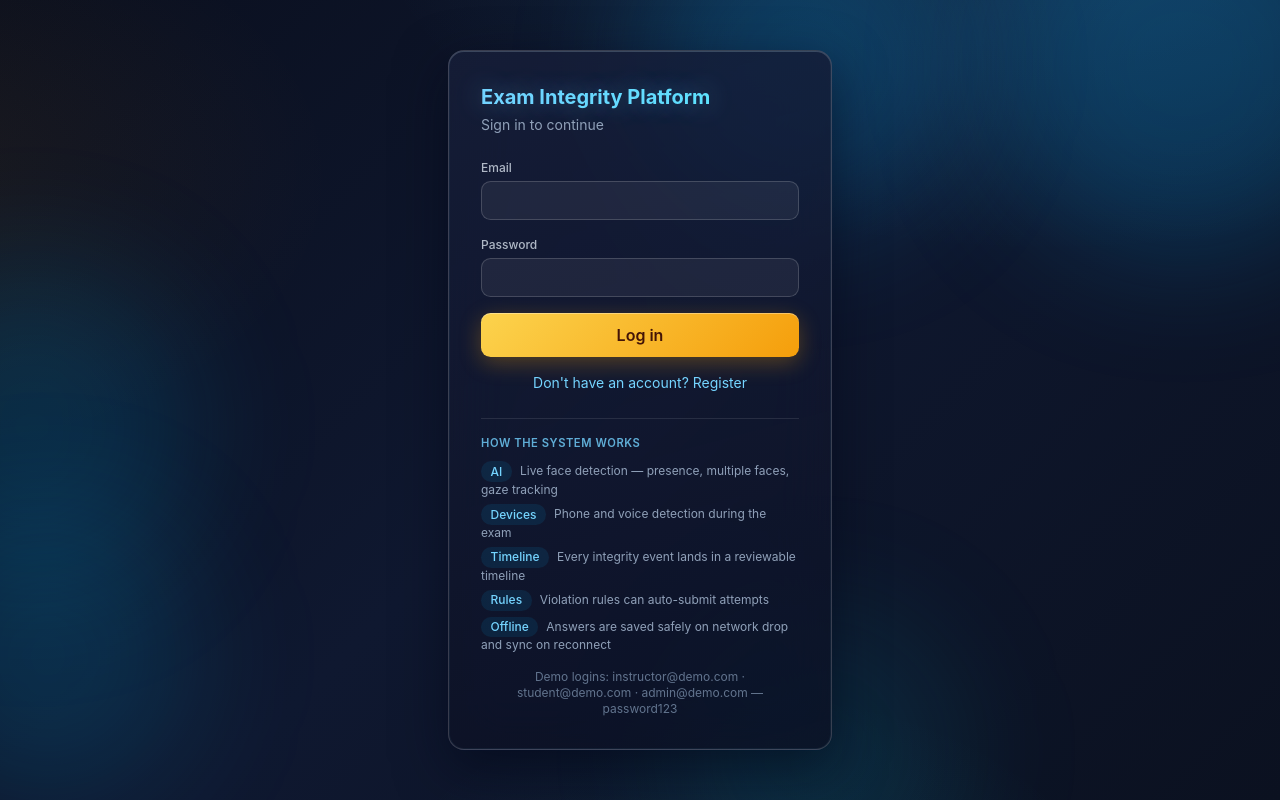
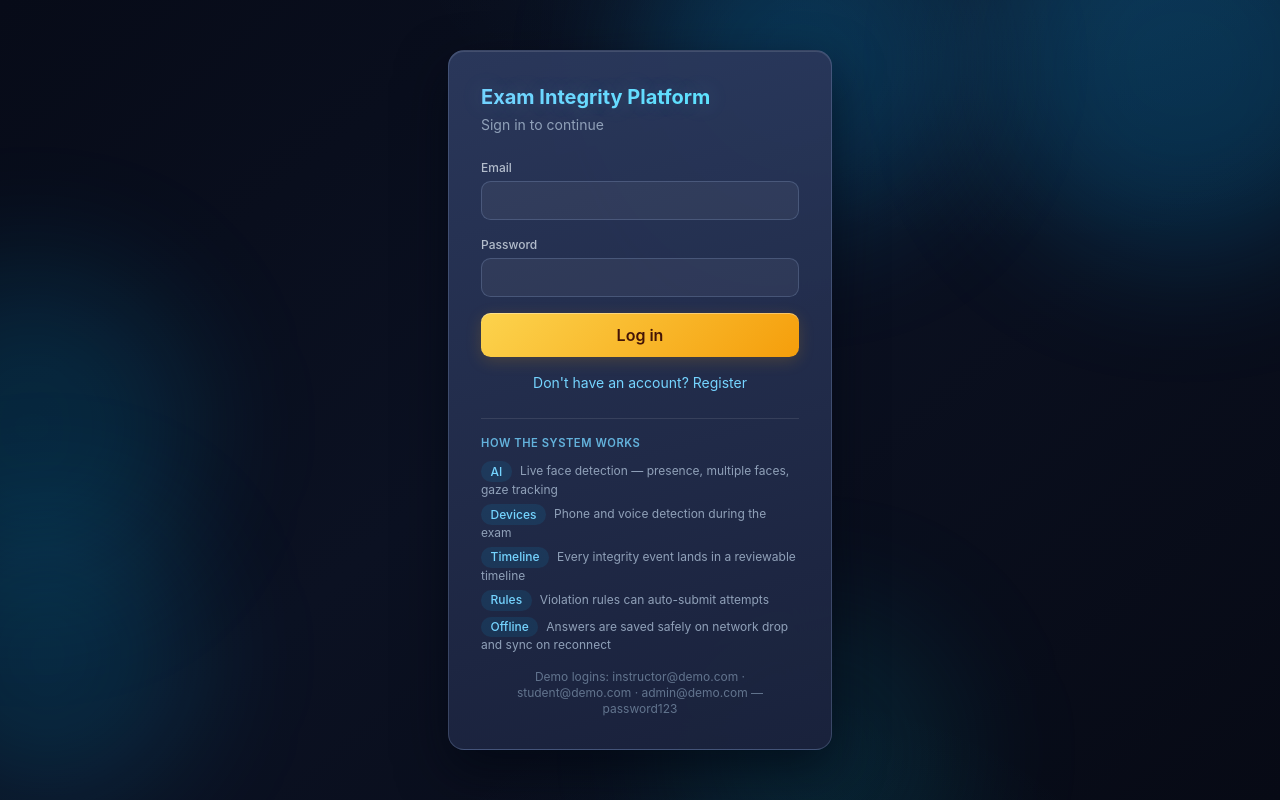
Before and after one commit to mwemmz/exam-integrity-platform, a React (Vite) app in the folder client/: page /login in a window 1280 px wide. Built offline with nearby package versions, Linux system fonts and the light colour scheme; no server answers.

Commit message:
Increase surface/background contrast and tone down neon glow

```diff
--- a/client/src/index.css
+++ b/client/src/index.css
@@ -2,7 +2,8 @@
 
 :root {
   color-scheme: dark;
-  --tone-base: #0a0f1e;
+  --tone-bg: #080c19;
+  --tone-surface: #1a2340;
   --tone-primary: #38bdf8;
   --tone-secondary: #f59e0b;
 }
@@ -10,33 +11,31 @@
 body {
   margin: 0;
   min-height: 100vh;
-  color: #e2e8f0;
+  color: #dbe3f0;
   background:
-    radial-gradient(1100px 560px at 82% -12%, rgba(56, 189, 248, 0.16), transparent 62%),
-    radial-gradient(780px 500px at -8% 22%, rgba(245, 158, 11, 0.07), transparent 56%),
-    radial-gradient(700px 460px at 58% 118%, rgba(34, 211, 238, 0.09), transparent 55%),
-    linear-gradient(135deg, #0a0f1e 0%, #0f1830 48%, #0b1120 100%);
+    radial-gradient(1000px 520px at 80% -10%, rgba(56, 189, 248, 0.09), transparent 62%),
+    radial-gradient(680px 460px at 60% 118%, rgba(34, 211, 238, 0.06), transparent 55%),
+    linear-gradient(140deg, #070b18 0%, #0b1122 46%, #070a15 100%);
   background-attachment: fixed;
 }
 
 @layer components {
   .glass {
-    background: linear-gradient(160deg, rgba(255, 255, 255, 0.12), rgba(255, 255, 255, 0.05));
-    border: 1px solid rgba(255, 255, 255, 0.16);
-    backdrop-filter: blur(20px) saturate(1.35);
-    -webkit-backdrop-filter: blur(20px) saturate(1.35);
-    box-shadow: 0 8px 32px rgba(2, 8, 23, 0.5), inset 0 1px 0 rgba(255, 255, 255, 0.12);
+    background: linear-gradient(160deg, rgba(38, 50, 82, 0.88), rgba(24, 31, 54, 0.9));
+    border: 1px solid rgba(148, 173, 214, 0.22);
+    backdrop-filter: blur(18px) saturate(1.2);
+    -webkit-backdrop-filter: blur(18px) saturate(1.2);
+    box-shadow: 0 10px 30px rgba(2, 6, 16, 0.55), inset 0 1px 0 rgba(255, 255, 255, 0.1);
   }
 
   .glass-strong {
-    background: linear-gradient(165deg, rgba(23, 30, 56, 0.85), rgba(12, 16, 34, 0.8));
-    border: 1px solid rgba(255, 255, 255, 0.18);
-    backdrop-filter: blur(28px) saturate(1.4);
-    -webkit-backdrop-filter: blur(28px) saturate(1.4);
+    background: linear-gradient(165deg, rgba(44, 58, 94, 0.95), rgba(26, 34, 60, 0.96));
+    border: 1px solid rgba(148, 173, 214, 0.25);
+    backdrop-filter: blur(24px) saturate(1.25);
+    -webkit-backdrop-filter: blur(24px) saturate(1.25);
     box-shadow:
-      0 18px 52px rgba(2, 8, 23, 0.55),
-      inset 0 1px 0 rgba(255, 255, 255, 0.14),
-      inset 0 0 0 1px rgba(125, 211, 252, 0.06);
+      0 20px 50px rgba(2, 6, 16, 0.6),
+      inset 0 1px 0 rgba(255, 255, 255, 0.12);
   }
 
   .glass-glow {
@@ -44,12 +43,9 @@ body {
   }
 
   .glass-glow:hover {
-    border-color: rgba(125, 211, 252, 0.55);
-    background: linear-gradient(160deg, rgba(255, 255, 255, 0.16), rgba(255, 255, 255, 0.08));
-    box-shadow:
-      0 12px 44px rgba(14, 165, 233, 0.28),
-      inset 0 1px 0 rgba(255, 255, 255, 0.16),
-      0 0 0 1px rgba(56, 189, 248, 0.14);
+    border-color: rgba(125, 211, 252, 0.4);
+    background: linear-gradient(160deg, rgba(44, 58, 94, 0.95), rgba(28, 36, 62, 0.97));
+    box-shadow: 0 12px 32px rgba(2, 6, 16, 0.6), inset 0 1px 0 rgba(255, 255, 255, 0.12);
     transform: translateY(-2px);
   }
 
@@ -61,13 +57,13 @@ body {
     font-weight: 600;
     color: #082f49;
     background-image: linear-gradient(135deg, #7dd3fc, #38bdf8);
-    box-shadow: 0 6px 22px rgba(14, 165, 233, 0.35), inset 0 1px 0 rgba(255, 255, 255, 0.35);
+    box-shadow: 0 4px 16px rgba(14, 165, 233, 0.22), inset 0 1px 0 rgba(255, 255, 255, 0.35);
     transition: box-shadow 0.25s ease, filter 0.25s ease, transform 0.25s ease;
   }
 
   .btn-primary:hover {
-    box-shadow: 0 0 0 1px rgba(56, 189, 248, 0.45), 0 10px 30px rgba(14, 165, 233, 0.55);
-    filter: brightness(1.05);
+    box-shadow: 0 0 0 1px rgba(56, 189, 248, 0.35), 0 6px 18px rgba(14, 165, 233, 0.3);
+    filter: brightness(1.04);
     transform: translateY(-1px);
   }
 
@@ -87,13 +83,13 @@ body {
     font-weight: 600;
     color: #431407;
     background-image: linear-gradient(135deg, #fcd34d, #f59e0b);
-    box-shadow: 0 6px 22px rgba(245, 158, 11, 0.3), inset 0 1px 0 rgba(255, 255, 255, 0.35);
+    box-shadow: 0 4px 16px rgba(245, 158, 11, 0.18), inset 0 1px 0 rgba(255, 255, 255, 0.35);
     transition: box-shadow 0.25s ease, filter 0.25s ease, transform 0.25s ease;
   }
 
   .btn-secondary:hover {
-    box-shadow: 0 0 0 1px rgba(245, 158, 11, 0.45), 0 10px 30px rgba(245, 158, 11, 0.45);
-    filter: brightness(1.05);
+    box-shadow: 0 0 0 1px rgba(245, 158, 11, 0.35), 0 6px 18px rgba(245, 158, 11, 0.28);
+    filter: brightness(1.04);
     transform: translateY(-1px);
   }
 
@@ -111,24 +107,23 @@ body {
     justify-content: center;
     border-radius: 0.6rem;
     font-weight: 500;
-    color: #e2e8f0;
-    background: rgba(255, 255, 255, 0.08);
-    border: 1px solid rgba(255, 255, 255, 0.17);
+    color: #dbe3f0;
+    background: rgba(255, 255, 255, 0.07);
+    border: 1px solid rgba(148, 173, 214, 0.28);
     transition: all 0.25s ease;
   }
 
   .btn-soft:hover {
-    background: rgba(255, 255, 255, 0.15);
-    border-color: rgba(56, 189, 248, 0.5);
-    box-shadow: 0 0 0 1px rgba(56, 189, 248, 0.28), 0 6px 20px rgba(14, 165, 233, 0.28);
+    background: rgba(255, 255, 255, 0.12);
+    border-color: rgba(125, 211, 252, 0.45);
   }
 
   .input-glass {
     width: 100%;
-    background: rgba(255, 255, 255, 0.06);
-    border: 1px solid rgba(255, 255, 255, 0.17);
+    background: rgba(255, 255, 255, 0.05);
+    border: 1px solid rgba(148, 173, 214, 0.25);
     border-radius: 0.6rem;
-    color: #f1f5f9;
+    color: #eef2f8;
     padding: 0.5rem 0.75rem;
     font-size: 0.875rem;
     outline: none;
@@ -140,9 +135,9 @@ body {
   }
 
   .input-glass:focus {
-    border-color: rgba(56, 189, 248, 0.65);
-    background: rgba(255, 255, 255, 0.1);
-    box-shadow: 0 0 0 3px rgba(14, 165, 233, 0.22), 0 0 22px rgba(14, 165, 233, 0.18);
+    border-color: rgba(56, 189, 248, 0.55);
+    background: rgba(255, 255, 255, 0.08);
+    box-shadow: 0 0 0 2px rgba(14, 165, 233, 0.18);
   }
 
   .label {
@@ -173,11 +168,11 @@ body {
 
   .td {
     padding: 0.8rem 1rem;
-    border-top: 1px solid rgba(255, 255, 255, 0.09);
+    border-top: 1px solid rgba(148, 173, 214, 0.12);
   }
 
   .tbl thead tr {
-    background: rgba(255, 255, 255, 0.05);
+    background: rgba(148, 173, 214, 0.07);
   }
 
   .tbl tbody tr {
@@ -185,7 +180,7 @@ body {
   }
 
   .tbl tbody tr:hover {
-    background: rgba(14, 165, 233, 0.1);
+    background: rgba(56, 189, 248, 0.09);
   }
 
   .scroll-x {
@@ -194,6 +189,6 @@ body {
   }
 
   .glow-text {
-    text-shadow: 0 0 26px rgba(125, 211, 252, 0.45);
+    text-shadow: 0 0 22px rgba(125, 211, 252, 0.22);
   }
 }
```
